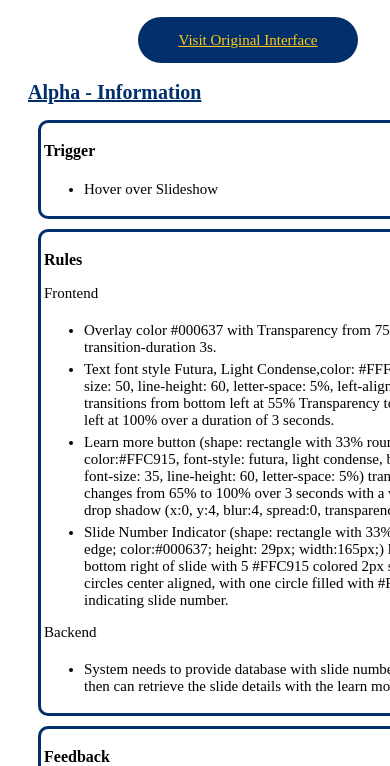
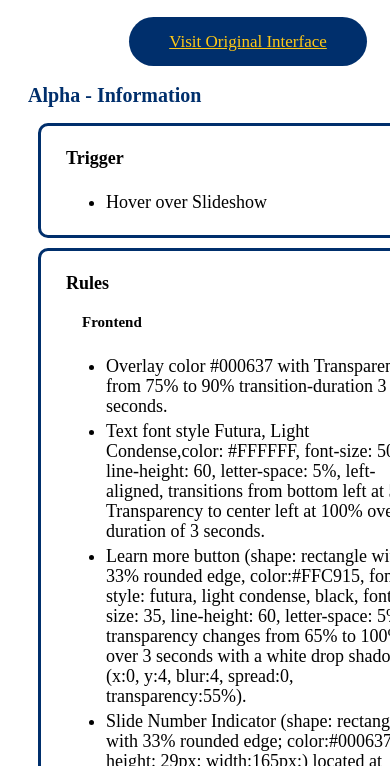
Before and after one commit to shoshsf/idm241-sfs76, a plain HTML site: page Alpha/alpha.html in a window 390 px wide. Shown: the part 78-844 px from the top of the page. Drawn offline with Linux system fonts and the light colour scheme.

Commit message:
Updated 10.1.22 4:38pm
- added hover and active effects to button
- added @media for mobile and tablets
- organized code
- fixed any spacing and font size issues

```diff
--- a/Alpha/alpha.html
+++ b/Alpha/alpha.html
@@ -30,14 +30,14 @@
         </section>
         <section>
           <h3>Rules</h3>
-          <bold>Frontend</bold>
+          <h4>Frontend</h4>
           <ul>
-            <li>Overlay color #000637 with Transparency from 75% to 90% transition-duration 3s.</li>
+            <li>Overlay color #000637 with Transparency from 75% to 90% transition-duration 3 seconds.</li>
             <li>Text font style Futura, Light Condense,color: #FFFFFF, font-size: 50, line-height: 60, letter-space: 5%, left-aligned, transitions from bottom left at 55% Transparency to center left at 100% over a duration of 3 seconds. </li>
             <li>Learn more button (shape: rectangle with 33% rounded edge, color:#FFC915, font-style: futura, light condense, black, font-size: 35, line-height: 60, letter-space: 5%)  transparency changes from 65% to 100% over 3 seconds with a white drop shadow (x:0, y:4, blur:4, spread:0, transparency:55%).  </li>
             <li> Slide Number Indicator (shape: rectangle with 33% rounded edge; color:#000637; height: 29px; width:165px;) located at bottom right of slide with 5 #FFC915 colored 2px stroke circles center aligned, with one circle filled with #FFC915, indicating slide number. </li>
           </ul>
-          <bold>Backend</bold>
+          <h4>Backend</h4>
           <ul>
             <li>
               System needs to provide database with slide number and then can retrieve the slide details with the learn more link.
--- a/Alpha/styles.css
+++ b/Alpha/styles.css
@@ -1,3 +1,35 @@
+/*small/medium devices*/
+@media(max-width: 768px){
+    .button{
+       background-color: #002f6c;
+       border-radius: 25px;
+       color:#ffc915;
+       margin-top: 15px;
+       margin-bottom: 20px;
+       padding: 15px 40px;
+   }
+   h3{
+       font-size: 18px;
+   }
+   li{
+    font-size: 18px;
+    line-height: 25px;
+    }
+   section{
+       border-color: #002f6c;
+       border-width: 3px;
+       border-style: solid;
+       border-radius: 10px;
+       margin: 10px;
+       padding: 0 16px;
+   }
+   .button:active{
+       background-color: #265696;
+       box-shadow: 0 3px #0118359a;
+   }
+}
+
+/*general*/
 html{
     display: flex;
 }
@@ -17,15 +49,21 @@ body{
     background-color: #002f6c;
     border-radius: 25px;
     color:#ffc915;
+    font-size: 17px;
     margin-top: 10px;
     margin-bottom: 15px;
     padding: 15px 40px;
 
 }
 
+.button:hover{
+    background-color: #265696;
+    box-shadow: 0 3px #0118359a;
+}
+
 footer{
     font-size: 20px;
-    padding:8px 0 15px 0;
+    padding: 8px 0 15px 0;
     text-align: center;
 }
 
@@ -43,11 +81,14 @@ h2{
 
     color: #002f6c;
     font-size: 20px;
-    text-decoration: underline;
 }
 h3{
-    font-size: 16px;
+    font-size: 18px;
 }
+h4{
+    margin-left: 16px;
+}
+
 
 #info-section{
     display: block;
@@ -55,9 +96,10 @@ h3{
 
 li{
     font-family: 'Times New Roman', Times, serif;
-    font-size: 15px;
+    font-size: 18px;
     margin-top:-10px;
     padding-top: 15px;
+    line-height: 20px;
 
 }
 
@@ -67,6 +109,6 @@ section{
     border-style: solid;
     border-radius: 10px;
     margin: 10px;
-    padding: 3px;
+    padding: 4px 25px 8px;
 
 }
```
